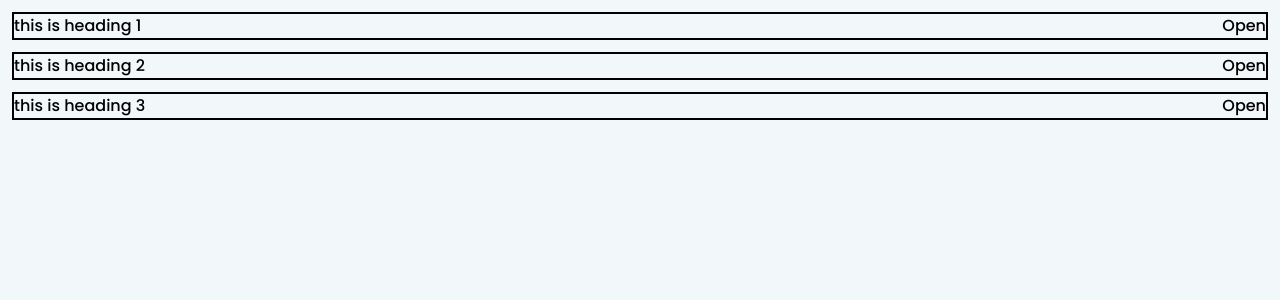
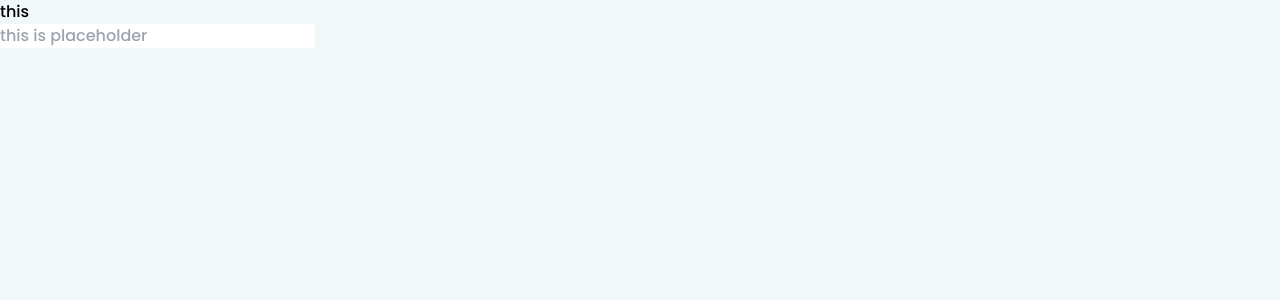
Before and after one commit to abhay-rana/REACT-MODAL-PORTALS, a React (Create React App) app: page / in a window 1280 px wide. Shown: the top 300 px of the page. Built offline with nearby package versions, Linux system fonts and the light colour scheme.

Commit message:
input component

```diff
--- /dev/null
+++ b/src/components/utils/form/input.js
@@ -0,0 +1,16 @@
+import React from "react";
+
+const Input = ({ name, value, ...restProps }) => {
+	return (
+		<>
+			<input
+				id={name}
+				name={name}
+				{...restProps}
+			/>
+			<label htmlFor={name} />
+		</>
+	);
+};
+
+export default Input;
--- /dev/null
+++ b/src/custom-input.js
@@ -0,0 +1,26 @@
+import React, { useState } from "react";
+
+import Input from "./components/utils/form/input";
+
+const CustomInput = () => {
+	const [state, setState] = useState({});
+
+	const onChangeInput = (key, value) => {
+		setState({ ...state, [key]: value });
+	};
+
+	return (
+		<>
+			<div>this</div>
+			<Input
+				name="password"
+				value={state.password}
+				onChange={(e) => onChangeInput(e.target.name, e.target.value)}
+				type="input"
+				placeholder={"this is placeholder"}
+			/>
+		</>
+	);
+};
+
+export default CustomInput;
--- a/src/index.js
+++ b/src/index.js
@@ -5,16 +5,17 @@ import ModalProvider from "./provider/portal-provider";
 
 import "./styles/global.css";
 
-import App from "./app";
+// import App from "./app";
 // import Check from "./check";
-
-import FaqAccordion from "./faq-accordion";
+// import FaqAccordion from "./faq-accordion";
+import CustomInput from "./custom-input";
 
 const root = ReactDOM.createRoot(document.getElementById("root"));
 root.render(
 	<ModalProvider>
 		{/* <App /> */}
 		{/* <Check /> */}
-		<FaqAccordion />
+		{/* <FaqAccordion /> */}
+		<CustomInput />
 	</ModalProvider>
 );
```
